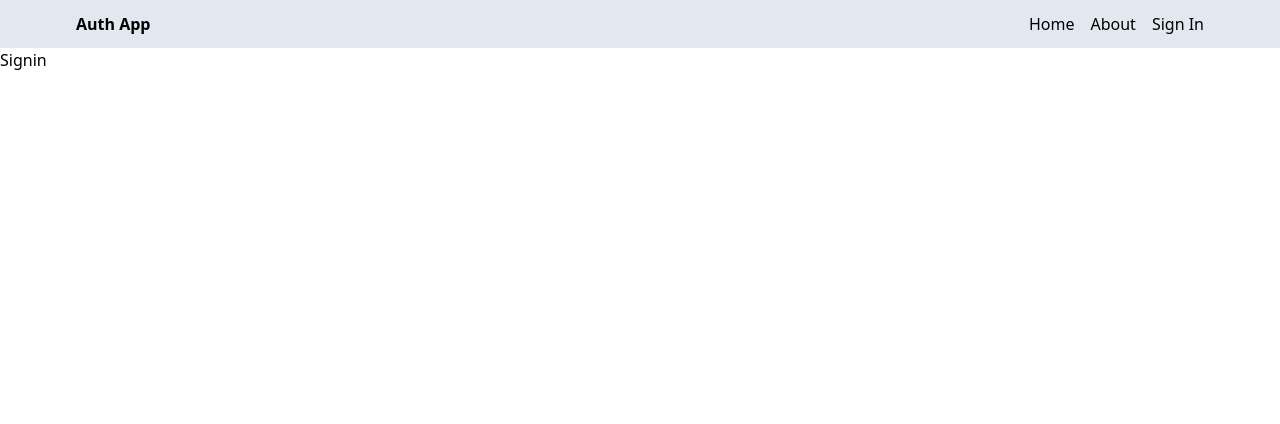
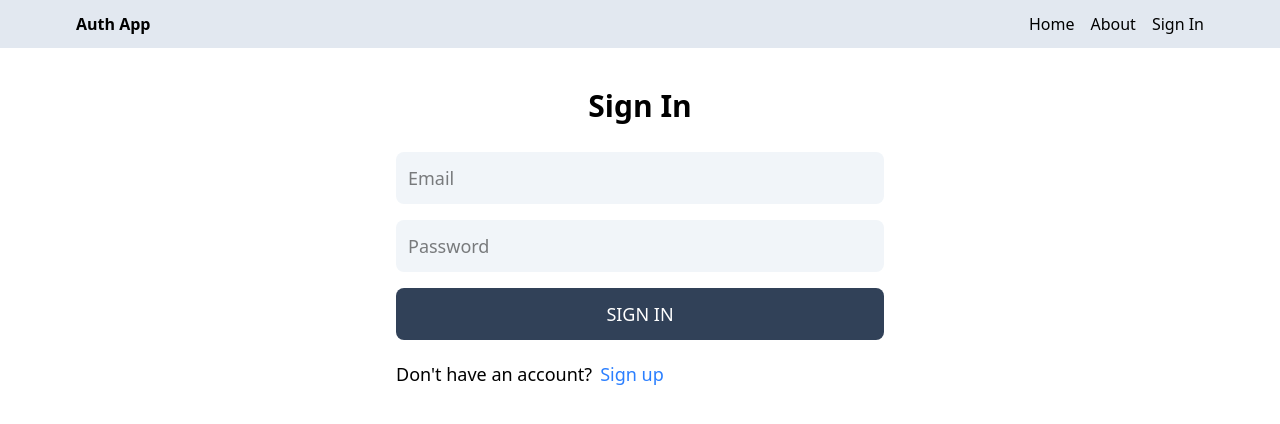
Before and after one commit to Maneesha-V/UMS, a React (Vite) app in the folder client/: page /sign-in in a window 1280 px wide. Shown: the top 424 px of the page. Built offline with nearby package versions, Linux system fonts and the light colour scheme.

Commit message:
complete the signin page functionality

```diff
--- a/client/src/pages/SignIn.jsx
+++ b/client/src/pages/SignIn.jsx
@@ -1,8 +1,57 @@
-import React from 'react'
+import { Link, useNavigate } from "react-router-dom"
+import React, { useState } from 'react'
 
 const Signin = () => {
+  const [formData,setFormData] = useState({})
+  const [loading,setLoading] = useState(false)
+  const [error,setError] = useState(false)
+  const navigate = useNavigate();
+  const handleChange = (e) => {
+    setFormData({...formData,[e.target.id]: e.target.value})
+  }
+  const handleSubmiit = async (e) => {
+    e.preventDefault();
+    try{
+      setLoading(true)
+      setError(false)
+      const response = await fetch('/api/auth/signin',{
+        method: 'POST',
+        headers: {
+          'Content-Type': 'application/json'
+        },
+        body: JSON.stringify(formData),
+      })
+      const data = await response.json();
+      setLoading(false)
+      if(data.success === false){
+        setError(true);
+        return;
+      }
+      navigate('/')
+    }catch(err){
+      setLoading(false);
+      setError(true);
+    }
+  }
   return (
-    <div>Signin</div>
+    <div className='p-3 max-w-lg mx-auto'>
+      <h1 className='font-bold text-3xl text-center my-7'>Sign In</h1>
+      <form action="" className='flex flex-col gap-4' onSubmit={handleSubmiit}>
+        <input type="text" placeholder='Email' id='email' onChange={handleChange}
+        className='bg-slate-100 p-3 rounded-lg text-lg' />
+        <input type="text" placeholder='Password' id='password' onChange={handleChange}
+        className='bg-slate-100 p-3 rounded-lg text-lg' />
+        <button className='bg-slate-700 text-white p-3 rounded-lg uppercase hover:opacity-95
+        disabled:opacity-80v text-lg'>{loading ? 'Loading...' :'Sign In'}</button>
+      </form>
+      <div className='flex gap-2 mt-5 text-lg'>
+        <p>Don't have an account?</p>
+        <Link to='/sign-up'>
+          <span className='text-blue-500'>Sign up</span>
+        </Link>
+      </div>
+      <p className="text-red-700 mt-5">{error && 'Something went wrong!'}</p>
+    </div>
   )
 }
 
--- a/client/src/pages/SignUp.jsx
+++ b/client/src/pages/SignUp.jsx
@@ -1,10 +1,11 @@
-import { Link } from "react-router-dom"
+import { Link, useNavigate } from "react-router-dom"
 import { useState } from "react";
 
 const SignUp = () => {
   const [formData,setFormData] = useState({});
   const [error,setError] = useState(false);
   const [loading,setLoading] = useState(false);
+  const navigate = useNavigate();
   const handleChange = (e) => {
     setFormData({...formData, [e.target.id]: e.target.value });
   }
@@ -28,6 +29,7 @@
         setError(true)
         return;
       }
+      navigate('/sign-in')
     }catch(err){
       setLoading(false)
       setError(true)
```
